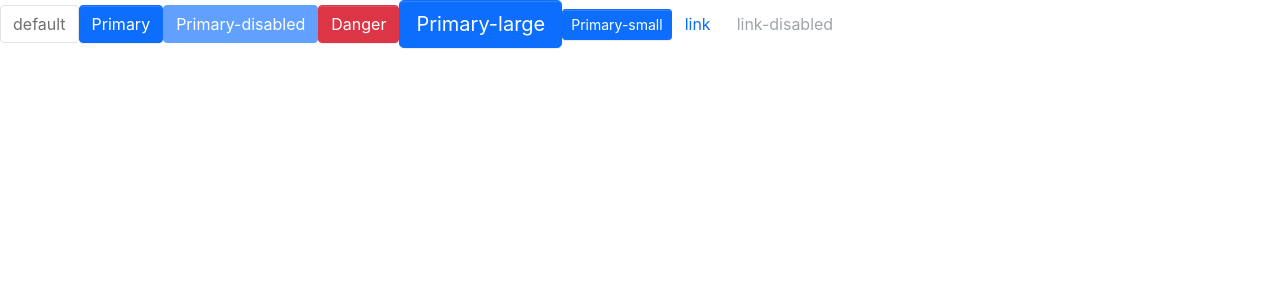
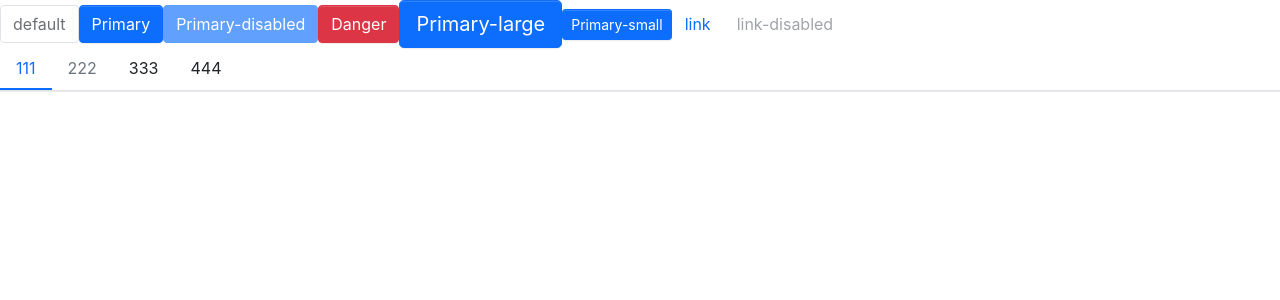
Before and after one commit to chenyxweb/react-typescript-antd, a React (Create React App) app in the folder chen-antd/: page / in a window 1280 px wide. Shown: the top 300 px of the page. Built offline with nearby package versions, Linux system fonts and the light colour scheme.

Commit message:
Menu和MenuItem优化

```diff
--- a/chen-antd/src/App.tsx
+++ b/chen-antd/src/App.tsx
@@ -1,15 +1,17 @@
 import React from 'react'
-import Button, { ButtonSize, ButtonType } from './components/Button/button'
+import Button from './components/Button'
+import Menu from './components/Menu/menu'
+import MenuItem from './components/Menu/menuItem'
 
 function App() {
   return (
     <div className='App'>
-      {/* 各种按钮 */}
+      {/* Button */}
       <Button disabled className={'hahaha'}>
         default
       </Button>
       <Button
-        btnType={ButtonType.Primary}
+        btnType='primary'
         onClick={e => {
           e.preventDefault()
           console.log('click', e)
@@ -17,22 +19,36 @@
       >
         Primary
       </Button>
-      <Button btnType={ButtonType.Primary} disabled>
+      <Button btnType='primary' disabled>
         Primary-disabled
       </Button>
-      <Button btnType={ButtonType.Danger}>Danger</Button>
-      <Button btnType={ButtonType.Primary} size={ButtonSize.Large}>
+      <Button btnType='danger'>Danger</Button>
+      <Button btnType='primary' size='lg'>
         Primary-large
       </Button>
-      <Button btnType={ButtonType.Primary} size={ButtonSize.Small}>
+      <Button btnType='primary' size='sm'>
         Primary-small
       </Button>
-      <Button btnType={ButtonType.Link} target='_blank'>
+      <Button btnType='link' target='_blank'>
         link
       </Button>
-      <Button btnType={ButtonType.Link} disabled>
+      <Button btnType='link' disabled>
         link-disabled
       </Button>
+
+      {/* Menu */}
+      <Menu
+        defaultIndex={0}
+        // mode='vertical'
+        onSelect={index => {
+          console.log(index)
+        }}
+      >
+        <MenuItem>111</MenuItem>
+        <MenuItem disabled>222</MenuItem>
+        <MenuItem>333</MenuItem>
+        <MenuItem>444</MenuItem>
+      </Menu>
     </div>
   )
 }
--- a/chen-antd/src/components/Button/button.tsx
+++ b/chen-antd/src/components/Button/button.tsx
@@ -1,23 +1,24 @@
 import React from 'react'
 import classnames from 'classnames'
 
-export enum ButtonSize {
-  Large = 'lg',
-  Small = 'sm',
-}
+// export enum ButtonSize {
+//   Large = 'lg',
+//   Small = 'sm',
+// }
 
-export enum ButtonType {
-  Default = 'default',
-  Primary = 'primary',
-  Danger = 'danger',
-  Link = 'link',
-}
+// export enum ButtonType {
+//   Default = 'default',
+//   Primary = 'primary',
+//   Danger = 'danger',
+//   Link = 'link',
+// }
 
 interface BaseButtonProps {
   children: React.ReactNode
-  btnType?: ButtonType
-  // type: 'default' | 'primary' | 'danger' | 'link'
-  size?: ButtonSize
+  // btnType?: ButtonType
+  btnType: 'default' | 'primary' | 'danger' | 'link'
+  // size?:ButtonSize
+  size?: 'lg' | 'sm'
   disabled?: boolean
   className?: string
   style?: React.CSSProperties
@@ -38,12 +39,12 @@
     {
       [`btn-${btnType}`]: btnType,
       [`btn-${size}`]: size,
-      disabled: btnType === ButtonType.Link && disabled,
+      disabled: btnType === 'link' && disabled,
     },
     className
   )
 
-  if (btnType === ButtonType.Link) {
+  if (btnType === 'link') {
     // a标签
     return (
       <a href='https://www.baidu.com' className={classes} style={style} {...restProps}>
@@ -61,7 +62,7 @@
 }
 
 Button.defaultProps = {
-  btnType: ButtonType.Default,
+  btnType: 'default',
   disabled: false,
 }
 
--- /dev/null
+++ b/chen-antd/src/components/Button/index.tsx
@@ -0,0 +1,3 @@
+import Button from './button'
+
+export default Button
--- /dev/null
+++ b/chen-antd/src/components/Menu/_style.scss
@@ -0,0 +1,48 @@
+.menu {
+  display: flex;
+  flex-wrap: wrap; // 自动到下一行
+  list-style: none;
+  border-bottom: $menu-border-width solid $menu-border-color;
+  box-shadow: $menu-box-shadow;
+  padding-left: 0;
+
+  > .menu-item {
+    cursor: pointer;
+    padding: $menu-item-padding-y $menu-item-padding-x;
+    transition: $menu-transition;
+
+    &:hover,
+    &:focus {
+      text-decoration: none;
+    }
+
+    &.is-active,
+    &:hover {
+      color: $menu-item-active-color;
+      border-bottom: $menu-item-active-border-width solid $menu-item-active-color;
+    }
+
+    &.is-disabled {
+      color: $menu-item-disabled-color;
+      pointer-events: none;
+      cursor: default;
+    }
+  }
+}
+
+.menu-vertical {
+  // 纵向布局
+  flex-direction: column;
+  border-bottom: 0;
+  border-right: $menu-border-width solid $menu-border-color;
+
+  .menu-item {
+    border-left: $menu-item-active-border-width solid transparent;
+
+    &.is-active,
+    &:hover {
+      border-bottom: 0;
+      border-left: $menu-item-active-border-width solid $menu-item-active-color;
+    }
+  }
+}
--- /dev/null
+++ b/chen-antd/src/components/Menu/menu.tsx
@@ -0,0 +1,69 @@
+import React, { FC, createContext, useState } from 'react'
+import classnames from 'classnames'
+import { MenuItemProps } from './menuItem'
+
+export interface MenuProps {
+  defaultIndex?: number // 默认高亮项
+  className?: string
+  mode?: 'horizontal' | 'vertical' // 横向或纵向
+  style?: React.CSSProperties
+  onSelect?: (index: number) => void // 点击菜单项后触发的回调
+}
+
+interface IMenuContext {
+  index: number
+  onSelect?: (index: number) => void
+}
+
+// 创建上下文, 并且导出给menuItem使用
+export const MenuContext = createContext<IMenuContext>({ index: 0 })
+
+const Menu: FC<MenuProps> = props => {
+  const { defaultIndex, className, mode, style, children, onSelect } = props
+  const [currentIndex, setCurrentIndex] = useState(defaultIndex)
+
+  const classes = classnames('menu', className, { [`menu-${mode}`]: mode })
+
+  // 实现只渲染MenuItem元素,其他元素忽视,传入的话提示错误
+  // 实现自动生成index,重新创建React元素,并且将index混入进去,渲染出来
+  const renderChildren = () => {
+    // React.Children 遍历不透明数据结构 this.props.children
+    return React.Children.map(children, (child, index) => {
+      const childElement = child as React.FunctionComponentElement<MenuItemProps>
+      const { displayName } = childElement.type
+      if (displayName === 'MenuItem') {
+        // return child
+        return React.cloneElement(childElement, { index: index })
+      } else {
+        console.error('Menu 组件只能接收 MenuItem 组件')
+      }
+    })
+  }
+  return (
+    <MenuContext.Provider
+      value={{
+        index: currentIndex ? currentIndex : 0,
+        onSelect: index => {
+          // menuItem调用onSelect, 传递过来index
+          if (index === currentIndex) return //防止重复点击
+          // 1. setCurrentIndex
+          setCurrentIndex(index)
+          // 2. 调用使用者传递进来的onSelect
+          onSelect && onSelect(index)
+        },
+      }}
+    >
+      <ul className={classes} style={style}>
+        {/* {children} */}
+        {renderChildren()}
+      </ul>
+    </MenuContext.Provider>
+  )
+}
+
+Menu.defaultProps = {
+  defaultIndex: 0,
+  mode: 'horizontal',
+}
+
+export default Menu
--- /dev/null
+++ b/chen-antd/src/components/Menu/menuItem.tsx
@@ -0,0 +1,35 @@
+import React, { FC, useContext } from 'react'
+import classNames from 'classnames'
+import { MenuContext } from './menu' // 导入context
+
+export interface MenuItemProps {
+  index?: number
+  disabled?: boolean
+  className?: string
+  style?: React.CSSProperties
+}
+
+const MenuItem: FC<MenuItemProps> = ({ index, disabled, className, style, children }) => {
+  const context = useContext(MenuContext) // 使用context
+  const classes = classNames('menu-item', className, {
+    'is-disabled': disabled,
+    'is-active': context.index === index, // 当前索引等于当前选中的索引,选中状态
+  })
+
+  return (
+    <li
+      style={style}
+      className={classes}
+      onClick={() => {
+        // 有onSelect 且 disabled===false 且 index为number , 就调用onSelect方法
+        context.onSelect && !disabled && typeof index === 'number' && context.onSelect(index)
+      }}
+    >
+      {children}
+    </li>
+  )
+}
+
+MenuItem.displayName = 'MenuItem'
+
+export default MenuItem
--- a/chen-antd/src/styles/index.scss
+++ b/chen-antd/src/styles/index.scss
@@ -7,5 +7,8 @@
 // mixin
 @import './mixin';
 
-// button
+// Button
 @import '../components/Button/style';
+
+// Menu
+@import '../components/Menu/style';
```
Also changed, not shown: 2 other files (tests, documents, lock files or other folders).
